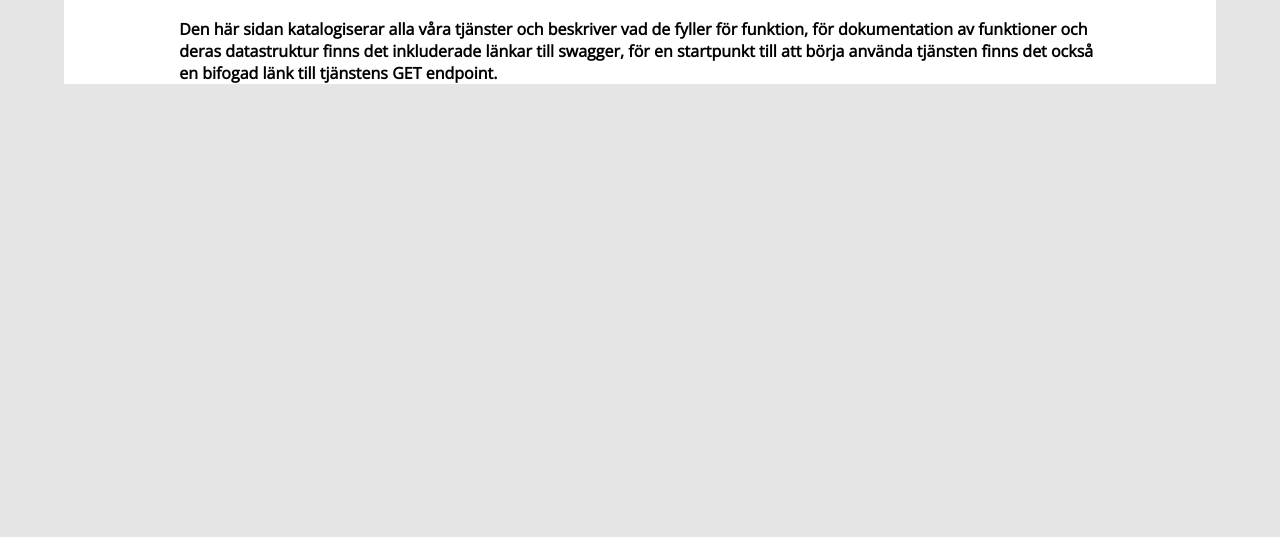
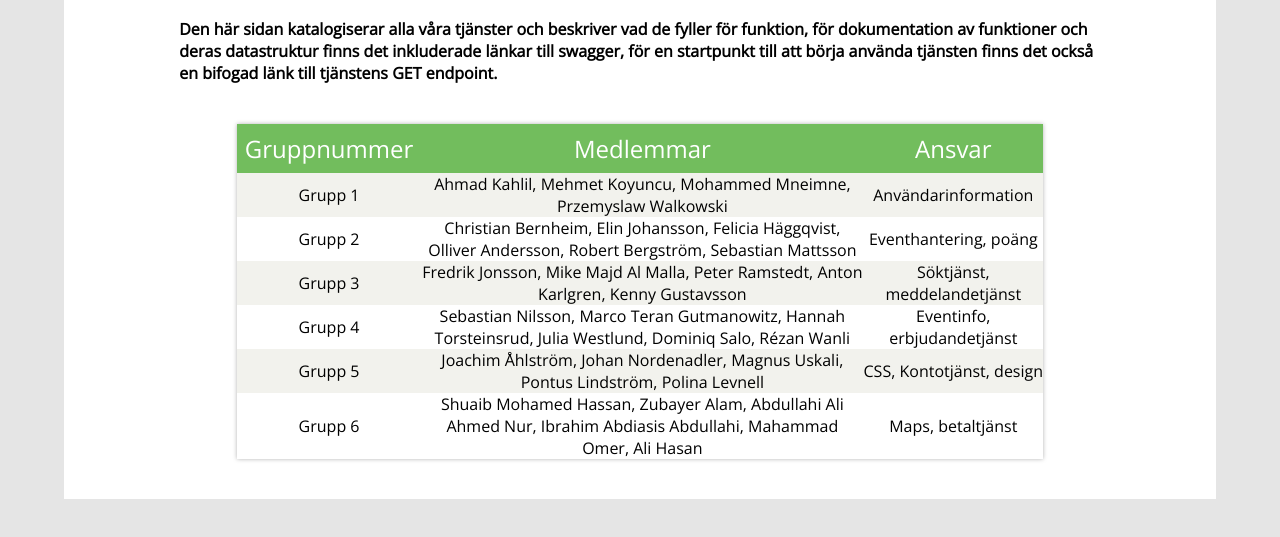
Before and after one commit to VERTIGOJACK/SOS100-SOA-Service-Registry, a plain HTML site: page index.html in a window 1280 px wide. Shown: the part 77-614 px from the top of the page. Drawn offline with nearby package versions, Linux system fonts and the light colour scheme; no server answers.

Commit message:
Table för gruppmedlemmar

```diff
--- a/index.html
+++ b/index.html
@@ -19,6 +19,49 @@
           startpunkt till att börja använda tjänsten finns det också en bifogad
           länk till tjänstens GET endpoint.
         </p>
+           <table>
+                <tr>
+                    <th>Gruppnummer</th>
+                    <th>Medlemmar</th>
+                    <th>Ansvar</th>
+                </tr>
+                <tr>
+                    <td>Grupp 1</td>
+                    <td>Ahmad Kahlil, Mehmet Koyuncu, Mohammed Mneimne, Przemyslaw Walkowski</td>
+                    <td>Användarinformation</td>
+
+                </tr>
+                <tr>
+                <td>Grupp 2</td>
+                <td>Christian Bernheim, Elin Johansson, Felicia Häggqvist, Olliver Andersson, Robert Bergström, Sebastian Mattsson</td>
+                <td>Eventhantering, poäng</td>
+                </tr>
+                <tr>
+                  <td>Grupp 3</td>
+                  <td> Fredrik Jonsson, Mike Majd Al Malla, Peter Ramstedt, Anton Karlgren, Kenny Gustavsson</td>
+                  <td>Söktjänst, meddelandetjänst</td>
+                </tr>
+                 <tr>
+                  <td>Grupp 4</td>
+                  <td>  Sebastian Nilsson, Marco Teran Gutmanowitz, Hannah Torsteinsrud, Julia Westlund, Dominiq Salo, Rézan Wanli
+</td>
+                  <td>Eventinfo, erbjudandetjänst</td>
+                </tr>
+                <tr>
+                  <td>Grupp 5</td>
+                  <td>  Joachim Åhlström, Johan Nordenadler, Magnus Uskali, Pontus Lindström, Polina Levnell
+
+</td>
+                  <td>CSS, Kontotjänst, design</td>
+                </tr>
+                <tr>
+                  <td>Grupp 6</td>
+                  <td> Shuaib Mohamed Hassan, Zubayer Alam, Abdullahi Ali Ahmed Nur, Ibrahim Abdiasis Abdullahi, Mahammad Omer, Ali Hasan
+
+</td>
+                  <td>Maps, betaltjänst</td>
+                </tr>
+                </table>
       </section>
       <section class="status-container">
         <!-- TODO: information om övervakningstjänsten + länk -->
```
